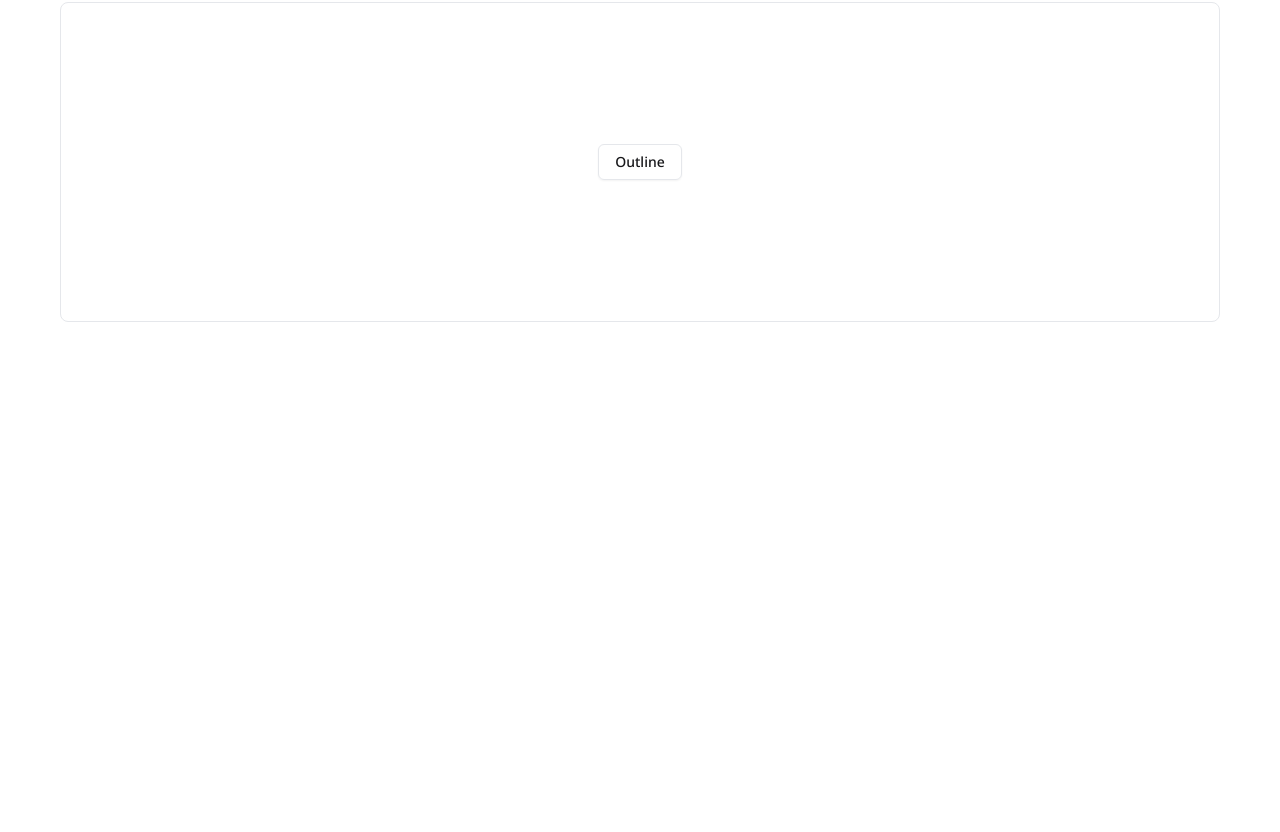
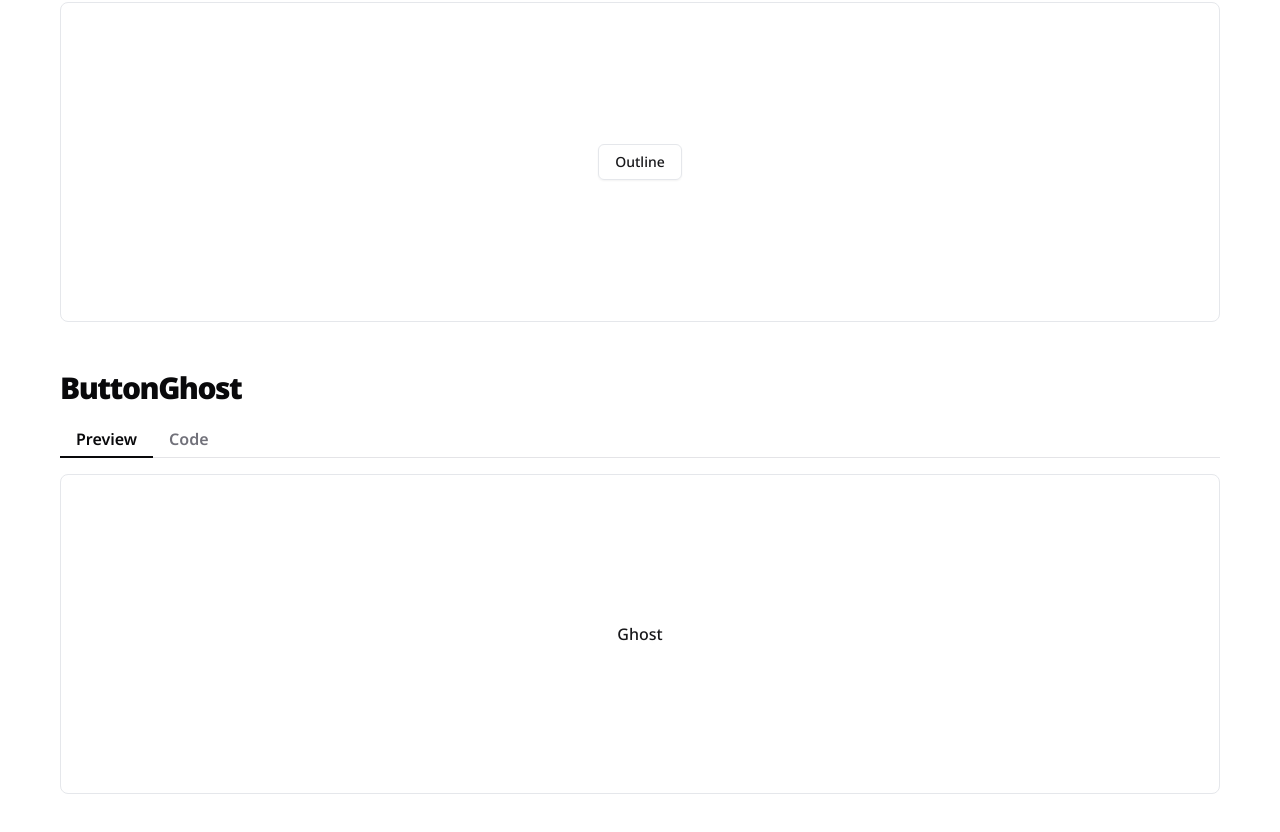
Before and after one commit to gabrielmorandi/components, a Next.js app: page / in a window 1280 px wide. Shown: the part 630-1462 px from the top of the page. Before the commit the page ends 992 px from the top, so only its background shows below. Built offline with nearby package versions, Linux system fonts and the light colour scheme.

Commit message:
feat: add ButtonGhost

```diff
--- /dev/null
+++ b/src/app/components/ButtonGhost.jsx
@@ -0,0 +1,7 @@
+export default function ButtonGhost({ text }) {
+  return (
+    <button className="flex px-4 py-2.5 font-medium leading-none transition-colors bg-transparent rounded-md text-md text-zinc-900 dark:text-white hover:bg-zinc-100 dark:hover:bg-zinc-800">
+      {text}
+    </button>
+  )
+}
--- a/src/app/data/data.js
+++ b/src/app/data/data.js
@@ -17,4 +17,13 @@ export const data = {
   )
 }`,
   },
+  ButtonGhost: {
+    code: `export default function ButtonGhost({ text }) {
+  return (
+    <button className="flex px-4 py-2.5 font-medium leading-none transition-colors bg-transparent rounded-md text-md text-zinc-900 dark:text-white hover:bg-zinc-100 dark:hover:bg-zinc-800">
+      {text}
+    </button>
+  )
+}`,
+  },
 }
--- a/src/app/page.jsx
+++ b/src/app/page.jsx
@@ -2,6 +2,7 @@ import Header from "./components/Header"
 import ComponentSection from "./components/ComponentSection"
 import Button from "./components/Button"
 import ButtonOutline from "./components/ButtonOutline"
+import ButtonGhost from "./components/ButtonGhost"
 
 export default function Home() {
   return (
@@ -14,6 +15,9 @@ export default function Home() {
         <ComponentSection componentName={"ButtonOutline"}>
           <ButtonOutline text={"Outline"} />
         </ComponentSection>
+        <ComponentSection componentName={"ButtonGhost"}>
+          <ButtonGhost text={"Ghost"} />
+        </ComponentSection>
       </main>
     </>
   )
```
